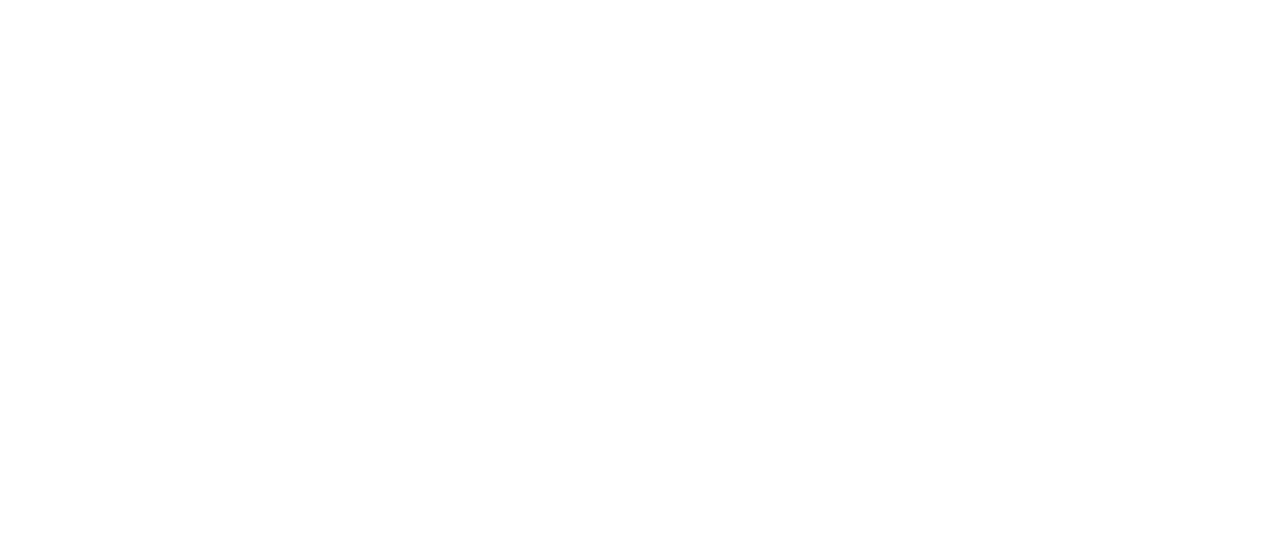
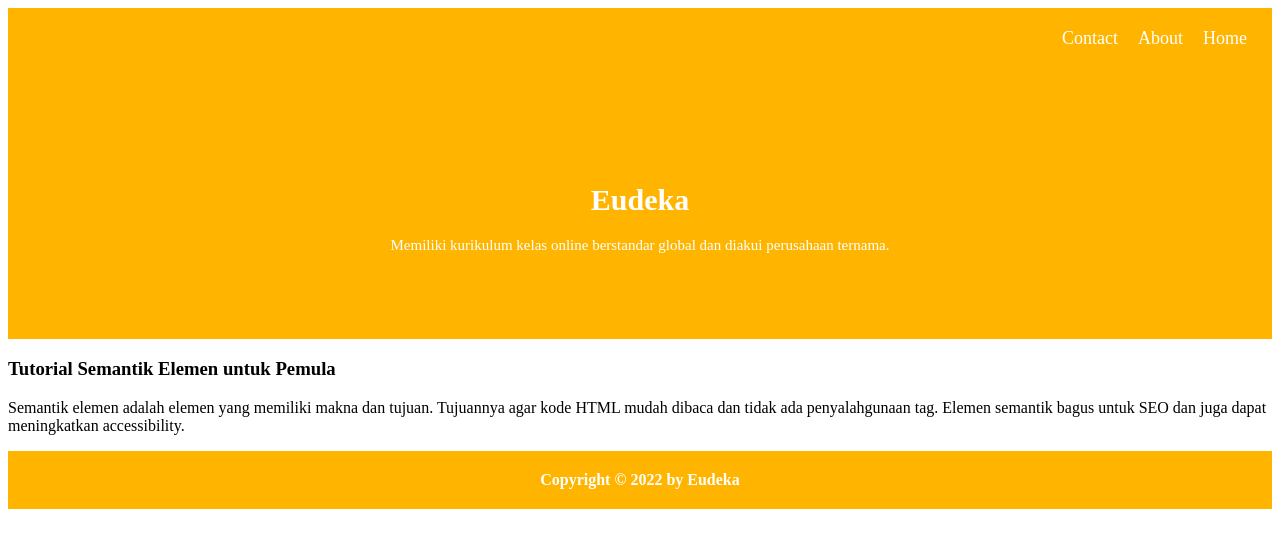
Before and after one commit to yusnarsetiyadi/SMKDEV, a plain HTML site: page Learning/index.html in a window 1280 px wide. Drawn offline with Linux system fonts and the light colour scheme.

Commit message:
updated #1

```diff
--- a/Learning/index.html
+++ b/Learning/index.html
@@ -3,9 +3,32 @@
     <head>
         <meta charset="UTF-8">
         <meta name="viewport" content="width=device-width, initial-scale=1.0">
-        <title>Document</title>
+        <link rel="stylesheet" type="text/css" href="style.css">
+        <title>Project Starter dengan Elemen Semantic</title>
     </head>
     <body>
-
+        <header>
+            <nav>
+                <li><a href="#">Home</a></li>
+                <li><a href="#">About</a></li>
+                <li><a href="#">Contact</a></li>
+            </nav>
+            <div class="jumbotron">
+                <h1>Eudeka</h1>
+                <p>Memiliki kurikulum kelas online berstandar global dan diakui perusahaan ternama.</p>
+            </div>
+        </header>
+        <section>
+            <article>
+                <h1>Tutorial Semantik Elemen untuk Pemula</h1>
+                <p>Semantik elemen adalah elemen yang memiliki makna dan tujuan.
+                    Tujuannya agar kode HTML mudah dibaca dan tidak ada penyalahgunaan tag.
+                    Elemen semantik bagus untuk SEO dan juga dapat meningkatkan accessibility.
+                </p>
+            </article>
+        </section>
+        <footer>
+            Copyright &copy; 2022 by Eudeka
+        </footer>
     </body>
 </html>
--- a/Learning/style.css
+++ b/Learning/style.css
@@ -0,0 +1,41 @@
+/* nav */
+nav{
+    background-color: #ffb500;
+    padding: 5px;
+    padding-bottom: 80px;
+    font-family: 'Times New Roman';
+    position: sticky;
+    top: 0;
+}
+
+nav a{
+    font-size: 18px;
+    font-weight: 400;
+    text-decoration: none;
+    color: white;
+}
+
+nav li{
+    padding-top: 15px;
+    display: inline;
+    float: right;
+    list-style-type: none;
+    margin-right: 20px;
+}
+
+.jumbotron{
+    font-size: 15px;
+    padding: 70px;
+    background-color: #ffb500;
+    text-align: center;
+    color: white;
+}
+
+footer{
+    padding: 20px;
+    color: white;
+    background-color: #ffb500;
+    text-align: center;
+    font-family: 'Times New Roman';
+    font-weight: bold;
+}
```
